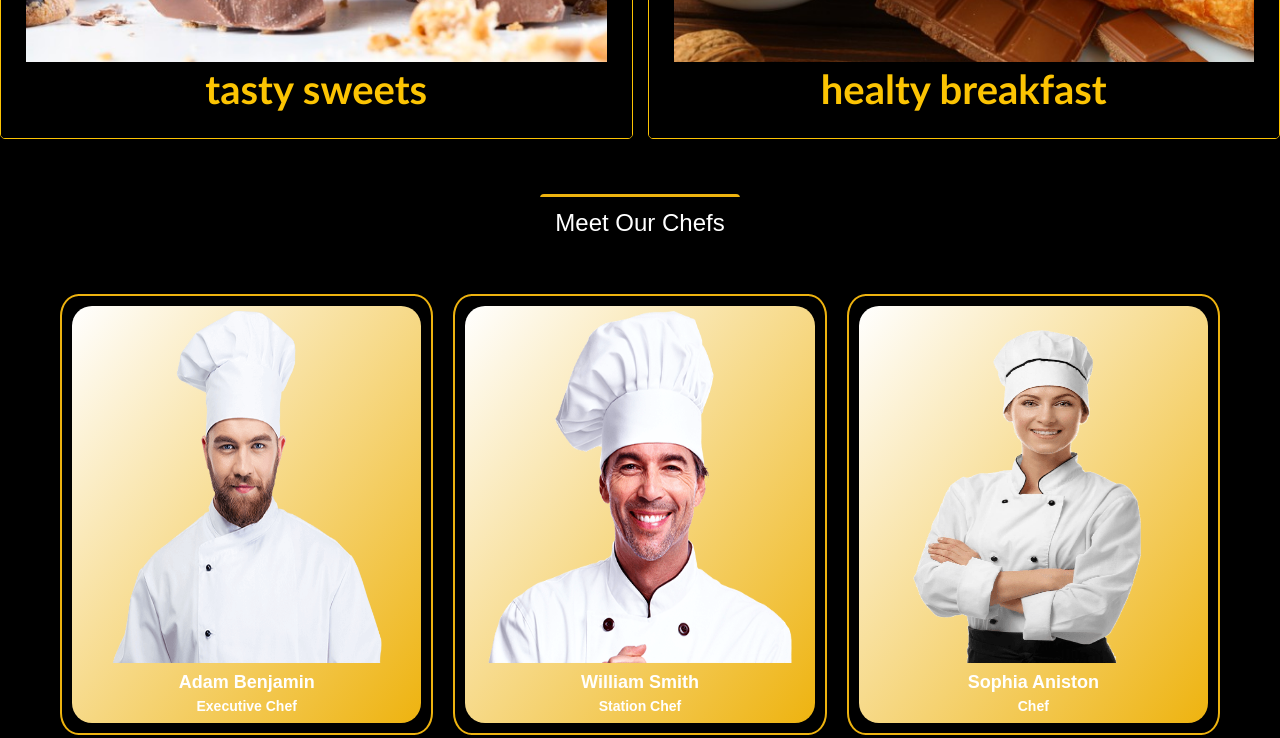
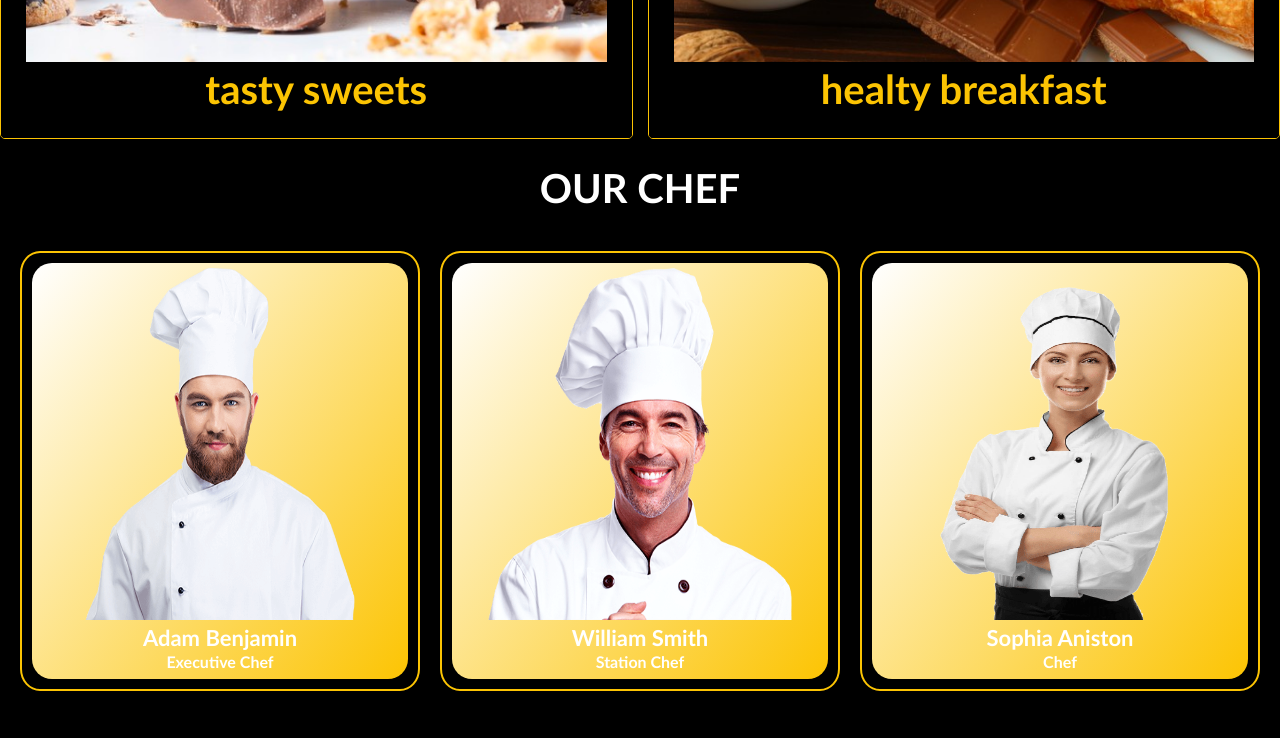
Before and after one commit to daliaJR/restaurant-project-team1, a plain HTML site: page index.html in a window 1280 px wide. Shown: the part 2540-3278 px from the top of the page. Drawn offline with Linux system fonts and the light colour scheme.

Commit message:
modify chef subtitle style same as booking section + chef design

```diff
--- a/index.html
+++ b/index.html
@@ -120,6 +120,7 @@
 <!-- Chef Section -->
 
 <section class="chef-part">
+  <div class="sub-title">Our chef</div>
   <div class="meet">Meet Our Chefs</div>
   <div class="container">
       <div class="chef">
@@ -170,7 +171,7 @@
 </section>
 <!-- Chef Section End -->
 
-<!-- Booking Section Start -->
+
 <!-- Booking Section start -->
 <section class="booking">
   <div class="sub-title">Book a table</div>
--- a/style.css
+++ b/style.css
@@ -207,25 +207,9 @@ margin-top: 5px;
 /*start of chef section*/
 
 .chef-part{
-    max-width: 1200px;
+    max-width: 100%;
     margin: 0 auto;
     padding: 5px 20px;
-    font-family: Arial, Helvetica, sans-serif;
-}
-.chef-part .meet{
-width: 200px;
-height: 50px;
-color: #fff;
-font-size: 24px;
-padding: 15px 15px;
-margin: 50px  auto;
-border-radius: 4px;
-background-image:
-linear-gradient(180deg, #eeb30f 100%, #fff 10%);
-background-size: 100% 3px;
-text-align: center;
-background-repeat: no-repeat;
-
 }
 .chef-part .container{
     display: flex;
@@ -236,17 +220,17 @@ background-repeat: no-repeat;
 }
 .chef-part .container .chef {
     height: 100%;
-    flex: 1;
+    flex:1 1 31.5%;
     background:#000;
     padding: 10px;
     text-align: center;
     line-height: 1.5rem;
     display: flex;
-    justify-content: center;
+    justify-content: flex-start;
     align-items: center;
     flex-wrap: wrap;
     border-radius: 5%;
-    border: 2px solid #eeb30f;
+    border: 2px solid #FCC403;
 
 }
 .chef-part .container .chef .info {
@@ -254,7 +238,7 @@ background-repeat: no-repeat;
     border-radius: 20px;
     margin: 0 auto;
     padding: 5px 0;
-    background: linear-gradient(130deg,#fff,#eeb30f);
+    background: linear-gradient(130deg,#fff,#FCC403);
     color: #fff;
 }
 
@@ -263,10 +247,10 @@ background-repeat: no-repeat;
     height: 22rem;
 }
 .chef-part .container .chef .info h4{
-    font-size: 18px;
+    font-size: 22px;
 }
 .chef-part .container .chef .info h5{
-    font-size: 14px;
+    font-size: 16px;
 }
 /*End of chef section*/
 
```
